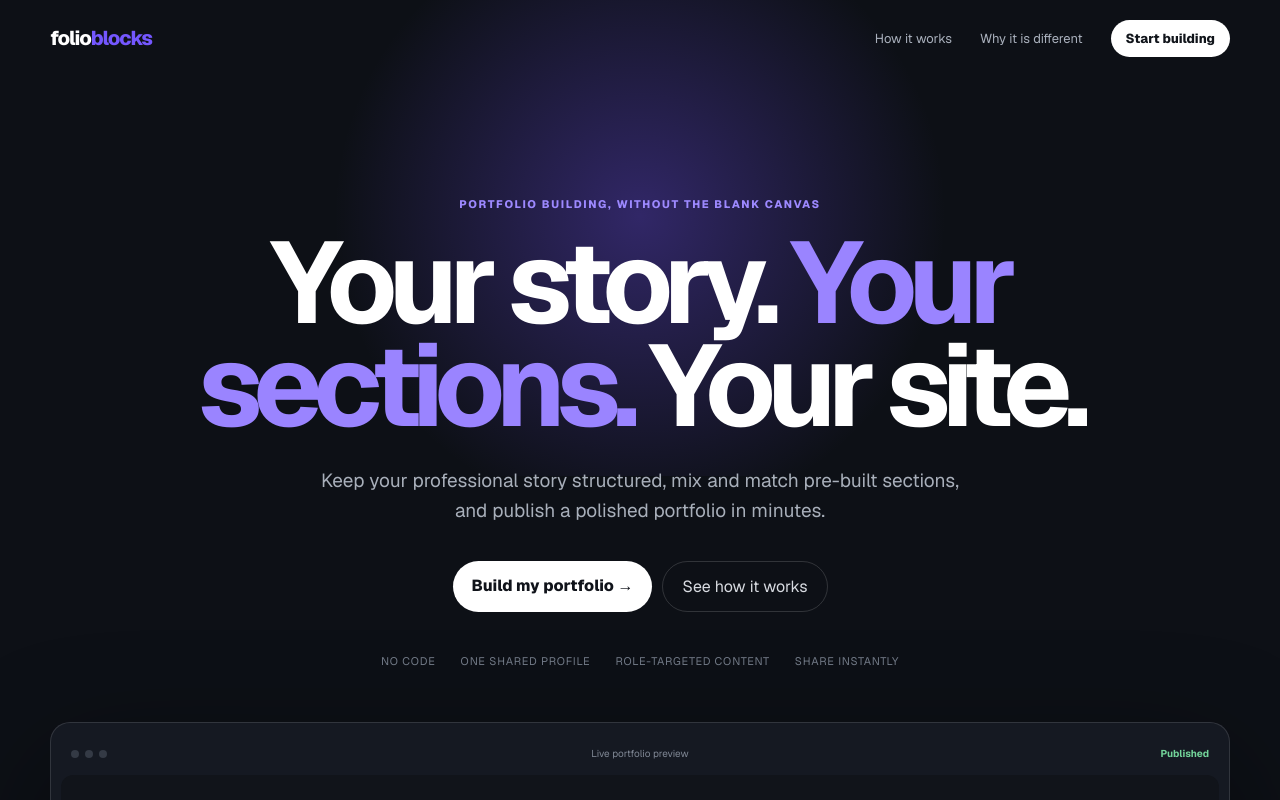
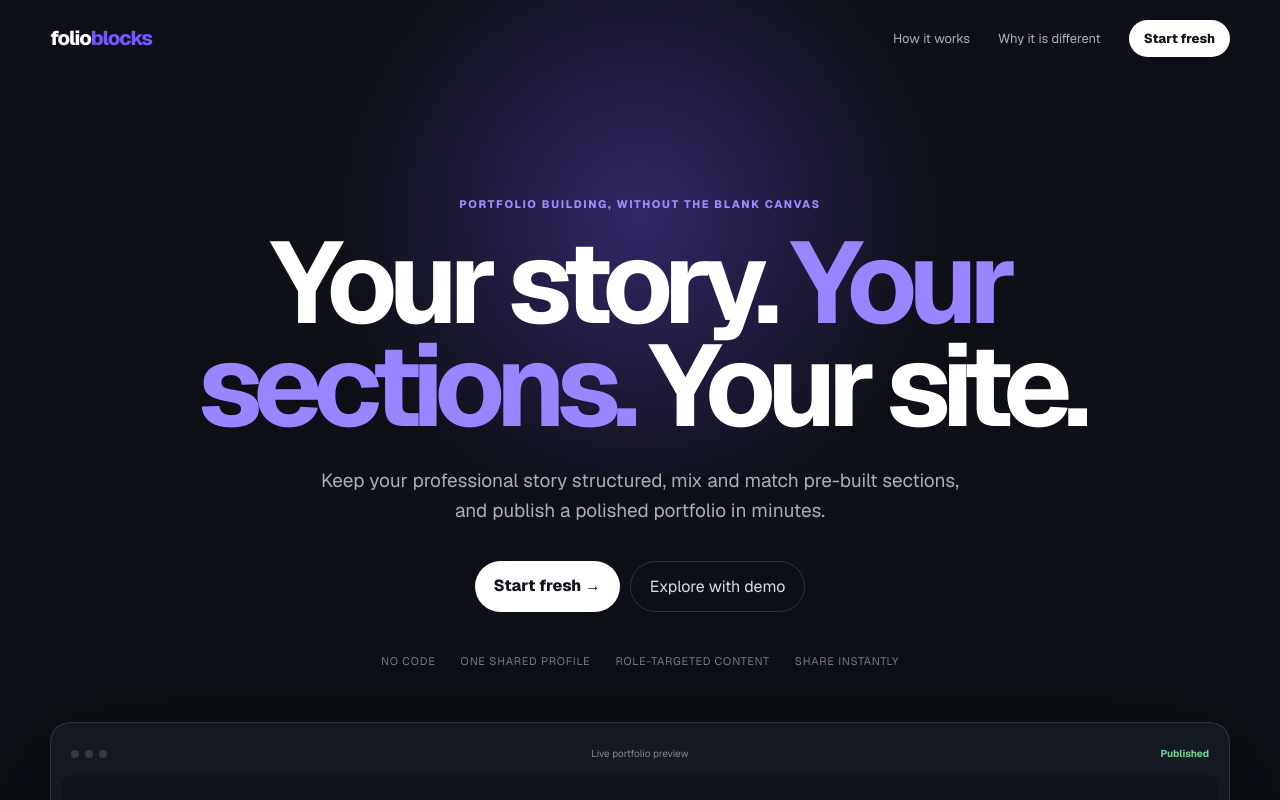
Before and after one commit to srbmaury/Portfolio-Builder, a Next.js app: page / in a window 1280 px wide. Shown: the top 800 px of the page. Built offline with nearby package versions, Linux system fonts and the light colour scheme.

Commit message:
feat: offer fresh or demo builder entry

```diff
--- a/app/page.tsx
+++ b/app/page.tsx
@@ -10,7 +10,7 @@ export default function Home() {
         <div className="landing-nav-links">
           <a href="#how">How it works</a>
           <a href="#why">Why it is different</a>
-          <Link className="nav-cta" href="/builder">Start building</Link>
+          <Link className="nav-cta" href="/builder?fresh=1">Start fresh</Link>
         </div>
       </nav>
 
@@ -23,8 +23,8 @@ export default function Home() {
           and publish a polished portfolio in minutes.
         </p>
         <div className="landing-actions">
-          <Link className="landing-primary" href="/builder">Build my portfolio →</Link>
-          <a className="landing-secondary" href="#how">See how it works</a>
+          <Link className="landing-primary" href="/builder?fresh=1">Start fresh →</Link>
+          <Link className="landing-secondary" href="/builder">Explore with demo</Link>
         </div>
 
         <div className="landing-proof">
@@ -64,7 +64,7 @@ export default function Home() {
             Traditional builders lock your information into a page. FolioBlocks stores your professional profile separately,
             then lets any compatible section render it. One shared profile can power several role-specific portfolios, each with its own design.
           </p>
-          <Link className="landing-primary" href="/builder">Try the builder →</Link>
+          <Link className="landing-primary" href="/builder?fresh=1">Start from scratch →</Link>
         </div>
         <div className="architecture-card">
           <div className="arch-node arch-data"><strong>Your profile</strong><span>Experience · Projects · Skills</span></div>
```
